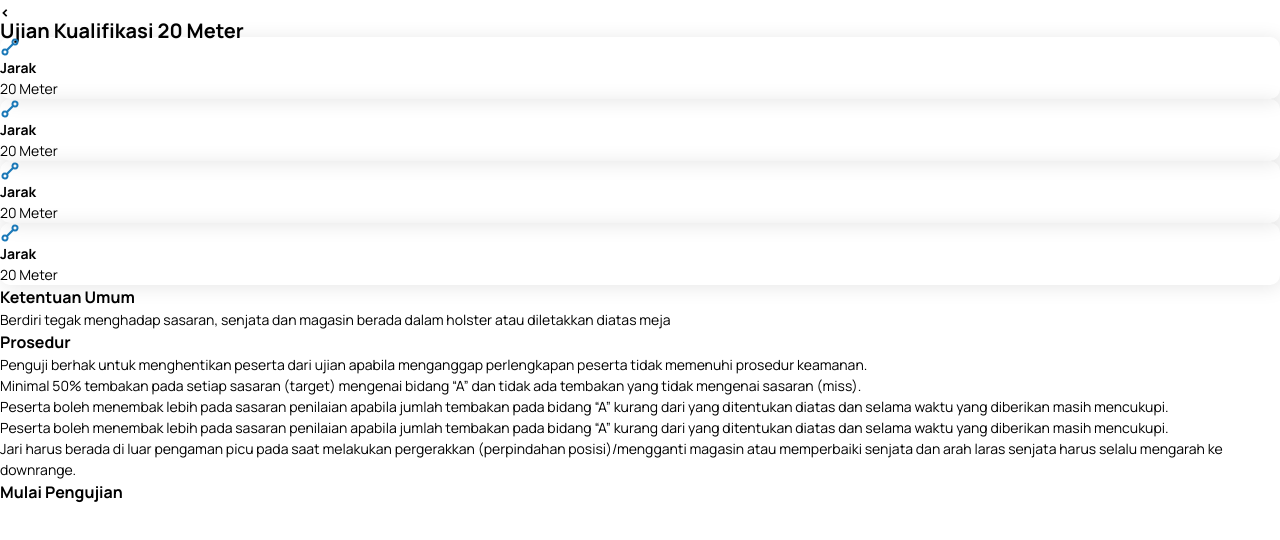
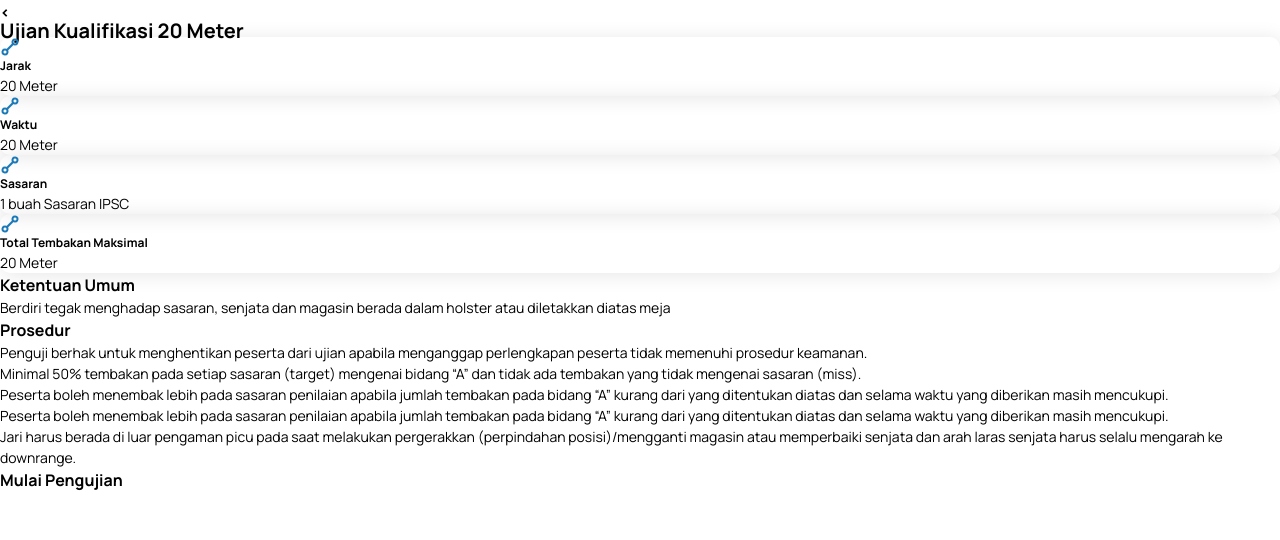
Before and after one commit to zidane-arkan/perbakin-pwa, a React (Vite) app: page / in a window 1280 px wide. Shown: the top 540 px of the page. Built offline with nearby package versions, Linux system fonts and the light colour scheme.

Commit message:
Update Aturan pages V1.4

```diff
--- a/src/index.css
+++ b/src/index.css
@@ -36,7 +36,7 @@ h5 {
 h6 {
   font-style: normal;
   font-weight: 700;
-  font-size: 14px;
+  font-size: 12px;
   line-height: 150%;
 }
 button {
--- a/src/layout/pages/Aturan.tsx
+++ b/src/layout/pages/Aturan.tsx
@@ -3,6 +3,12 @@ import { HeaderBlue } from '../../components/Header';
 import { Layout, LayoutChild } from '../../components/Layout'
 import { Card, CardText } from '../../components/ui/Card'
 import jarak from '../../app-assets/jarak.png';
+
+type Props = {
+    children?: string | JSX.Element | React.ReactNode
+    className?: string
+}
+
 const Aturan = (props: any) => {
     return (
         <Layout className={'rounded-3xl mt-28 pt-[10%]'}>
@@ -15,34 +21,34 @@ const Aturan = (props: any) => {
             </HeaderBlue>
             <LayoutChild>
                 <section className='flex justify-between w-full gap-4'>
-                    <Card className='w-[160px] pr-4 pl-6 py-2 gap-4 rounded-xl items-start shadow-custom  bg-[#F3FAFF]'>
+                    <Card className='w-[180px] pr-2 pl-2 py-4 gap-4 rounded-xl items-start shadow-custom  bg-[#F3FAFF]'>
                         <img className='mt-1 w-[20px] h-[20px]' src={jarak} />
                         <div>
                             <h6>Jarak</h6>
-                            <p>20 Meter</p>
+                            <p className='text-[12px]'>20 Meter</p>
                         </div>
                     </Card>
-                    <Card className='w-[160px] pr-4 pl-6 py-2 gap-4 rounded-xl items-start shadow-custom  bg-[#F3FAFF]'>
+                    <Card className='w-[180px] pr-2 pl-2 py-4 gap-4 rounded-xl items-start shadow-custom  bg-[#F3FAFF]'>
                         <img className='mt-1 w-[20px] h-[20px]' src={jarak} />
                         <div>
-                            <h6>Jarak</h6>
-                            <p>20 Meter</p>
+                            <h6>Waktu</h6>
+                            <p className='text-[12px]'>20 Meter</p>
                         </div>
                     </Card>
                 </section>
                 <section className='flex justify-between w-full gap-4'>
-                    <Card className='w-[160px] pr-4 pl-6 py-2 gap-4 rounded-xl items-start shadow-custom  bg-[#F3FAFF]'>
+                    <Card className='w-[180px] pr-2 pl-2 py-4 gap-4 rounded-xl items-start shadow-custom  bg-[#F3FAFF]'>
                         <img className='mt-1 w-[20px] h-[20px]' src={jarak} />
                         <div>
-                            <h6>Jarak</h6>
-                            <p>20 Meter</p>
+                            <h6>Sasaran</h6>
+                            <p className='text-[12px]'>1 buah Sasaran IPSC</p>
                         </div>
                     </Card>
-                    <Card className='w-[160px] pr-4 pl-6 py-2 gap-4 rounded-xl items-start shadow-custom  bg-[#F3FAFF]'>
+                    <Card className='w-[180px] pr-2 pl-2 py-4 gap-4 rounded-xl items-start shadow-custom  bg-[#F3FAFF]'>
                         <img className='mt-1 w-[20px] h-[20px]' src={jarak} />
                         <div>
-                            <h6>Jarak</h6>
-                            <p>20 Meter</p>
+                            <h6>Total Tembakan Maksimal</h6>
+                            <p className='text-[12px]'>20 Meter</p>
                         </div>
                     </Card>
                 </section>
```
